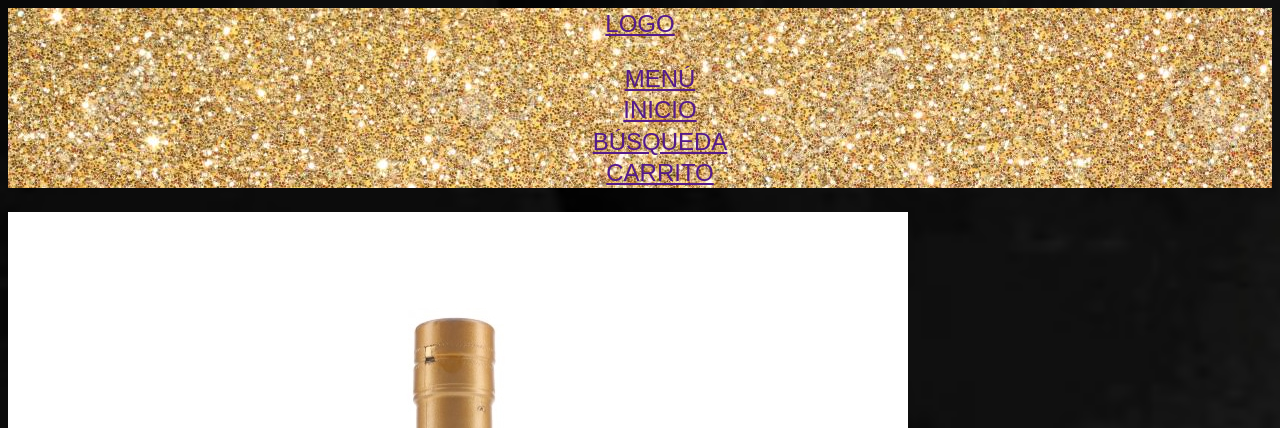
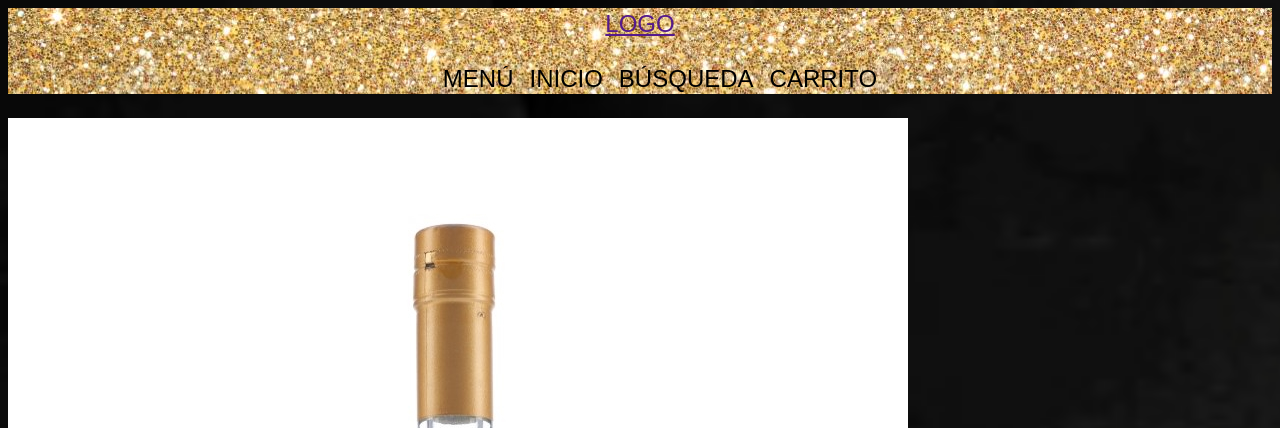
Before and after one commit to maurocordoba2021/VIP.DRINKS_GRUPO_10, a Node server app: page / in a window 1280 px wide. Shown: the top 428 px of the page. Run offline with Node 20, Linux system fonts and the light colour scheme; some web fonts are replaced.

Commit message:
cambie nuevamente la nav-bar

```diff
--- a/public/css/styles.css
+++ b/public/css/styles.css
@@ -32,3 +32,19 @@
     text-transform: uppercase;
     text-align: center;
 }
+/* barra horizontal con flex*/
+.nav.d-block{
+    display: flex;
+    justify-content: center;
+}
+
+/* espacio entre los elementos de la ul*/
+.container ul li a{
+    margin: 8px;
+    text-decoration: none;
+    color: black;
+}
+/* efecto de pasar sobre el elemento se puede sacar si no gusta */
+a:hover{
+    background-color: blue;
+}
```
